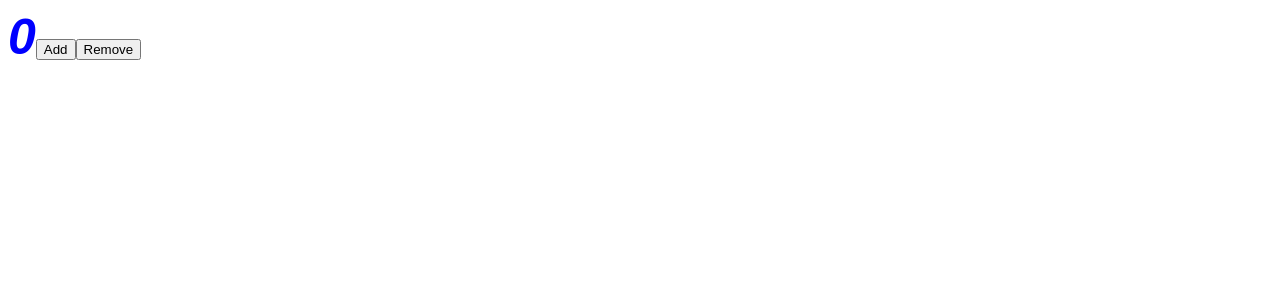
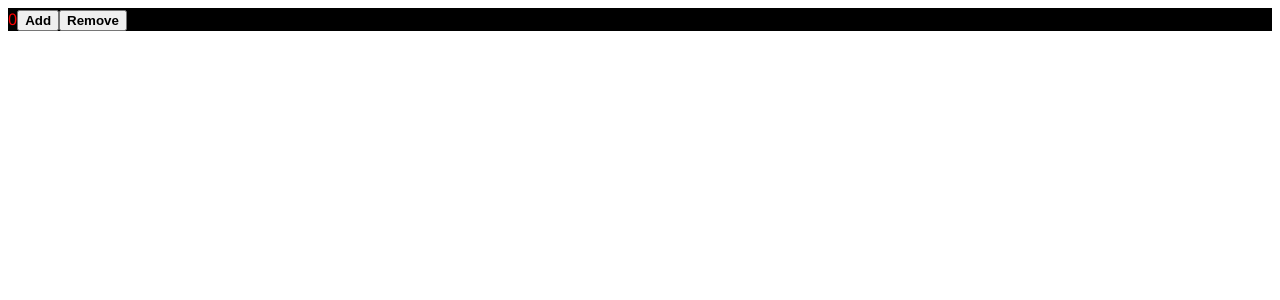
Before and after one commit to paulogc/top-royale, a React app: page / in a window 1280 px wide. Shown: the top 300 px of the page. Built offline with nearby package versions, Linux system fonts and the light colour scheme.

Commit message:
configuring css modules

```diff
--- a/src/App.css
+++ /dev/null
@@ -1,7 +0,0 @@
-.app-example {
-  font-family: Arial, Helvetica, sans-serif;
-  font-size: 50px;
-  color: blue;
-  font-style: italic;
-  font-weight: bold;
-}
--- a/src/App.jsx
+++ b/src/App.jsx
@@ -4,11 +4,9 @@ import { Provider } from 'react-redux';
 import Increment from './components/Increment';
 import store from './store';
 
-import './App.css';
-
 const App = () => (
   <Provider store={store}>
-    <div className="app-example">
+    <div>
       <Increment />
     </div>
   </Provider>
--- /dev/null
+++ b/src/components/Increment.css
@@ -0,0 +1,9 @@
+.container {
+  font-family: 'Segoe UI', Tahoma, Geneva, Verdana, sans-serif;
+  color: red;
+  background-color: black
+}
+
+.button {
+  font-weight: bold;
+}
--- a/src/components/Increment.jsx
+++ b/src/components/Increment.jsx
@@ -4,15 +4,17 @@ import { connect } from 'react-redux';
 
 import { increment, decrement } from '../actions/incrementActions';
 
+import styles from './Increment.css';
+
 const mapState = state => state.incrementReducer;
 
 const Increment = props => (
-  <div>
+  <div className={styles.container}>
     {props.number}
-    <button onClick={() => props.onIncrement(10)}>
+    <button className={styles.button} onClick={() => props.onIncrement(10)}>
       Add
     </button>
-    <button onClick={() => props.onDecrement(10)}>
+    <button className={styles.button} onClick={() => props.onDecrement(10)}>
       Remove
     </button>
   </div>
--- a/src/store.js
+++ b/src/store.js
@@ -1,9 +1,10 @@
 import { createStore, applyMiddleware } from 'redux';
 import thunk from 'redux-thunk';
+import { composeWithDevTools } from 'redux-devtools-extension';
 
 import reducers from './reducers';
 
 export default createStore(
   reducers,
-  applyMiddleware(thunk),
+  composeWithDevTools(applyMiddleware(thunk)),
 );
--- a/webpack.config.js
+++ b/webpack.config.js
@@ -33,9 +33,27 @@ const config = {
       },
       {
         test: /\.css$/,
+        include: /node_modules/,
         use: [
           'style-loader',
           'css-loader',
+        ],
+      },
+      {
+        test: /\.css$/,
+        exclude: /node_modules/,
+        use: [
+          'style-loader',
+          {
+            loader: 'css-loader',
+            options: {
+              camelCase: true,
+              importLoaders: 1,
+              localIdentName: '[path][name]__[local]--[hash:base64:5]',
+              modules: true,
+            },
+          },
+          'postcss-loader',
         ],
       }
     ],
```
Also changed, not shown: package.json (+12 -0 lines), .postcssrc (added).
